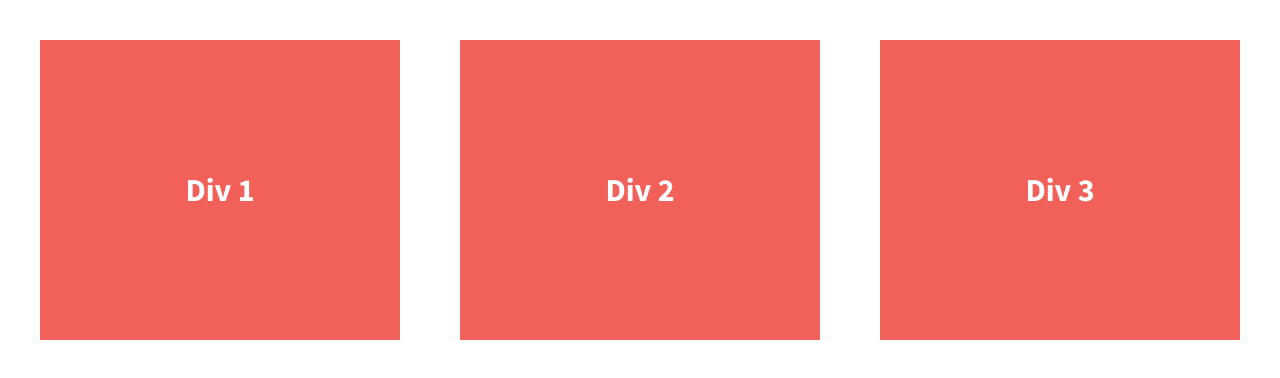
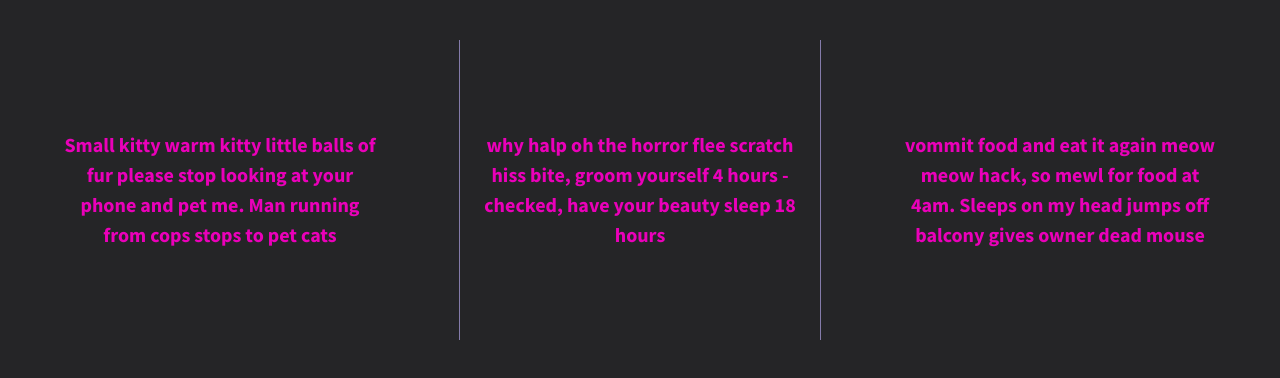
Before and after one commit to Paleodragon/206-divs-flexbox-starter, a plain HTML site: page index.html in a window 1280 px wide. Drawn offline with nearby package versions, Linux system fonts and the light colour scheme.

Commit message:
restyled with my own color scheme and text

```diff
--- a/css/main.css
+++ b/css/main.css
@@ -12,7 +12,7 @@
 
 html {
     color: #222;
-    font-size: 1em;
+    font-size: 16px;
     line-height: 1.4;
 }
 
@@ -97,7 +97,7 @@ textarea {
 
 
 html {
-  background-color: #fff;
+  background-color: #252527;
   height: 100%;
 }
 
@@ -123,9 +123,24 @@ body {
   width: 30%;
   color: #fff;
   line-height: 1.5em;
-  font-size: 1.6em;
-  background-color: #f16059;
+  font-size: 1em;
+  background-color: #252527;
   height: 300px;
+}
+
+.div-2 {
+  border-right-color: #c5b8fe;
+  border-right-style: outset;
+  border-right-width: 1px;
+  border-left-color: #c5b8fe;
+  border-left-style: inset;
+  border-left-width: 1px;
+}
+
+p {
+    color: #ea00b9;
+    padding: 5%;
+    text-align: center;
 }
 
 
--- a/index.html
+++ b/index.html
@@ -23,13 +23,13 @@
 
         <section class="wrapper">
             <div class="div-1">
-                Div 1
+                <p>Small kitty warm kitty little balls of fur please stop looking at your phone and pet me. Man running from cops stops to pet cats</p>
             </div>
             <div class="div-2">
-                Div 2
+                <p>why halp oh the horror flee scratch hiss bite, groom yourself 4 hours - checked, have your beauty sleep 18 hours</p>
             </div>
             <div class="div-3">
-                Div 3
+                <p>vommit food and eat it again meow meow hack, so mewl for food at 4am. Sleeps on my head jumps off balcony gives owner dead mouse</p>
             </div>
         </section>
 
```
